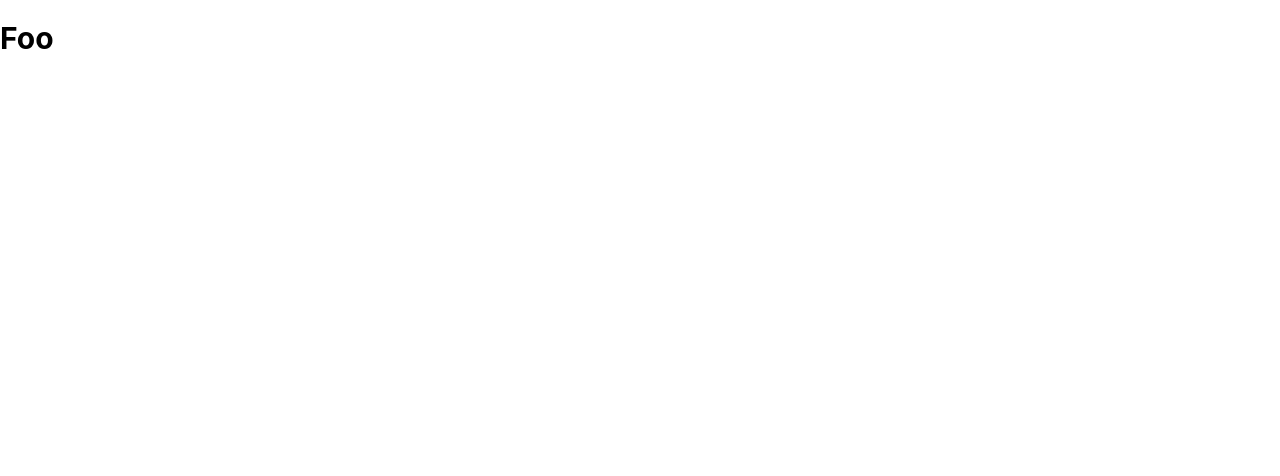
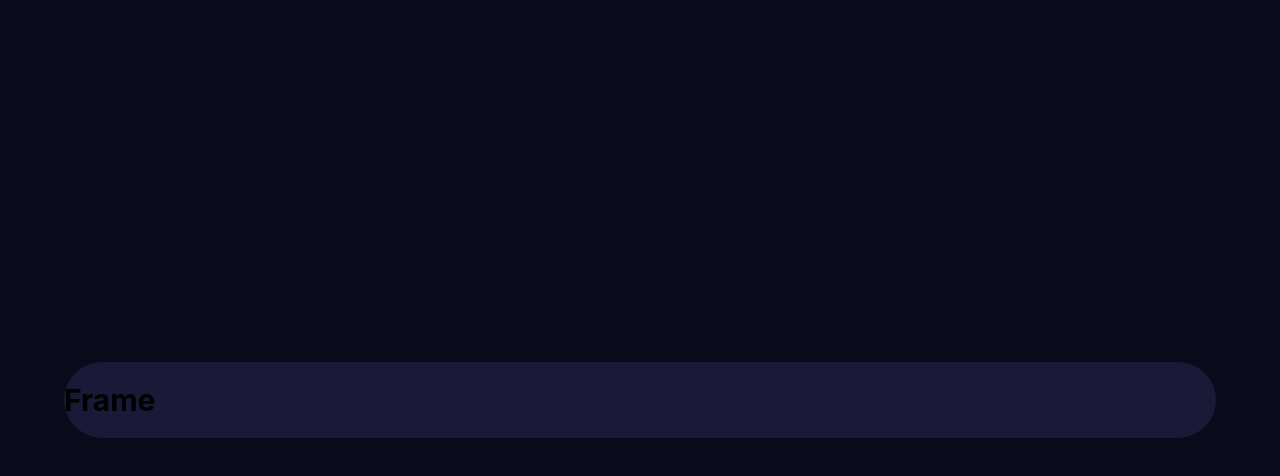
Before and after one commit to W4GFO/statsPreview, a React (Create React App) app in the folder stats-preview/: page / in a window 1280 px wide. Shown: the top 476 px of the page. Built offline with nearby package versions, Linux system fonts and the light colour scheme.

Commit message:
Updated with formatting and some new components.

```diff
--- a/stats-preview/src/App.scss
+++ b/stats-preview/src/App.scss
@@ -0,0 +1,11 @@
+@import './Components/AllComponentsStyles.scss';
+
+div#root {
+	min-width: 100vw;
+	min-height: 100vh;
+	background-color: $PrimaryVeryDarkBlue;
+
+	display: flex;
+	align-items: center;
+	justify-content: center;
+}
--- a/stats-preview/src/App.tsx
+++ b/stats-preview/src/App.tsx
@@ -1,9 +1,10 @@
 import './App.scss'
+import {ParentFrame} from './Components/ParentFrame'
 
 function App() {
   return (
     <>
-      <h1>Foo</h1>
+      <ParentFrame />
     </>
   );
 }
--- /dev/null
+++ b/stats-preview/src/Components/ParentFrame.scss
@@ -0,0 +1,9 @@
+@import './AllComponentsStyles.scss';
+
+.parentframe {
+	width: 90vw;
+	//height: 100vh;
+
+	border-radius: 40px;
+	background-color: $PrimaryDarkDesaturatedBlue;
+}
--- /dev/null
+++ b/stats-preview/src/Components/ParentFrame.tsx
@@ -0,0 +1,13 @@
+import './ParentFrame.scss'
+
+type ParentFrameProps = {}
+
+export const ParentFrame = (props: ParentFrameProps) => {
+	return (
+		<>
+			<div className='parentframe'>
+				<h1>Frame</h1>
+			</div>
+		</>
+	)
+}
```
Also changed, not shown: stats-preview/public/index.html (+0 -23 lines), stats-preview/src/Components/GroupImageFrame.tsx (added, +10 -0 lines), stats-preview/src/Components/GroupImageFrame.scss (added), stats-preview/src/Images/imagedesktop.jpg (added), stats-preview/src/Images/imagemobile.jpg (added).
